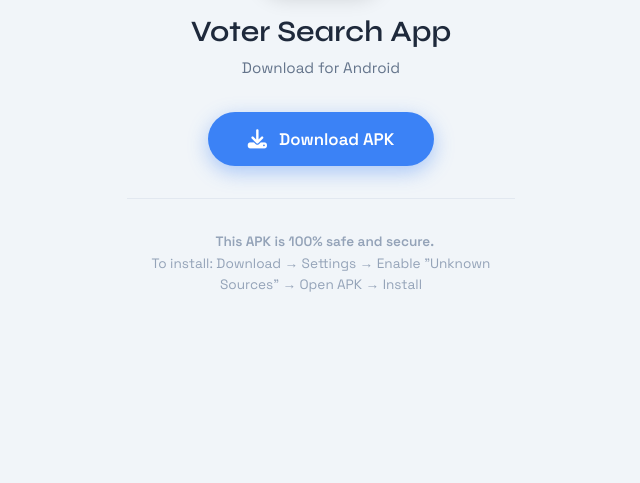
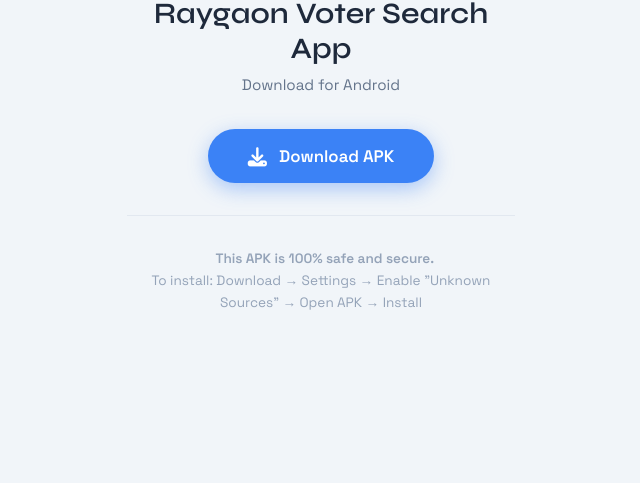
Before and after one commit to Adhik969/voter-app-download, a plain HTML site: page index.html in a window 1280 px wide. Shown: the part 317-800 px from the top of the page, without its empty margins (319-959 px from the left). Drawn offline with Linux system fonts and the light colour scheme.

Commit message:
update apk file

```diff
--- a/index.html
+++ b/index.html
@@ -4,7 +4,7 @@
 <head>
     <meta charset="UTF-8">
     <meta name="viewport" content="width=device-width, initial-scale=1.0">
-    <title>Download Voter Search App</title>
+    <title>Download Raygaon Voter Search App</title>
     <link rel="stylesheet" href="https://cdnjs.cloudflare.com/ajax/libs/font-awesome/6.4.0/css/all.min.css">
     <link
         href="https://fonts.googleapis.com/css2?family=Space+Grotesk:wght@400;500;600&family=Syne:wght@500;600&display=swap"
@@ -141,10 +141,10 @@
 <body>
     <div class="container">
         <div class="logo">
-            <img src="vote app.jpeg" alt="Voter Search App Logo">
+            <img src="vote app.jpeg" alt="Raygaon Voter Search App Logo">
         </div>
 
-        <h1>Voter Search App</h1>
+        <h1>Raygaon Voter Search App</h1>
         <p class="subtitle">Download for Android</p>
 
         <a href="Voter Search.apk" download class="download-btn">
```
